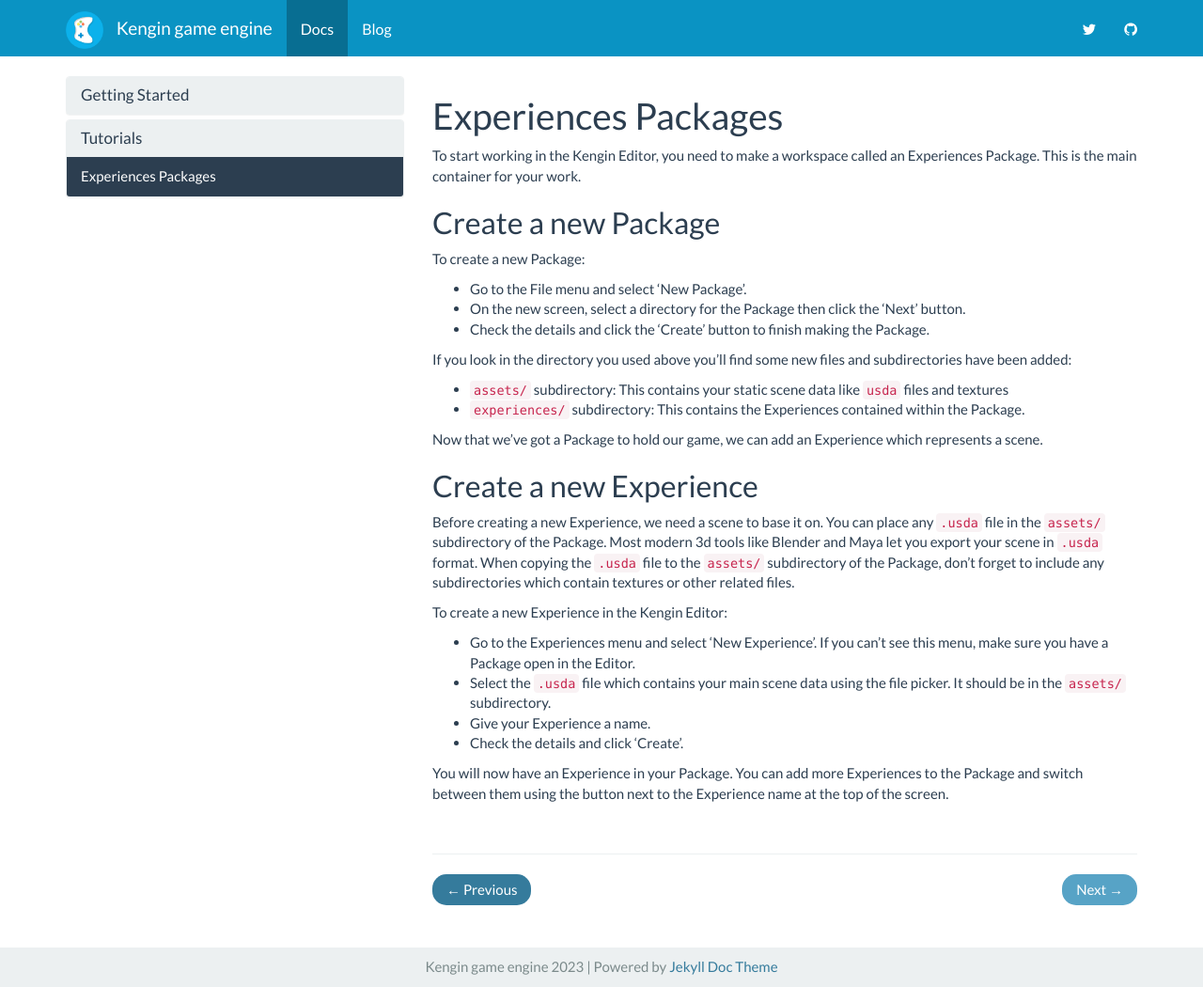
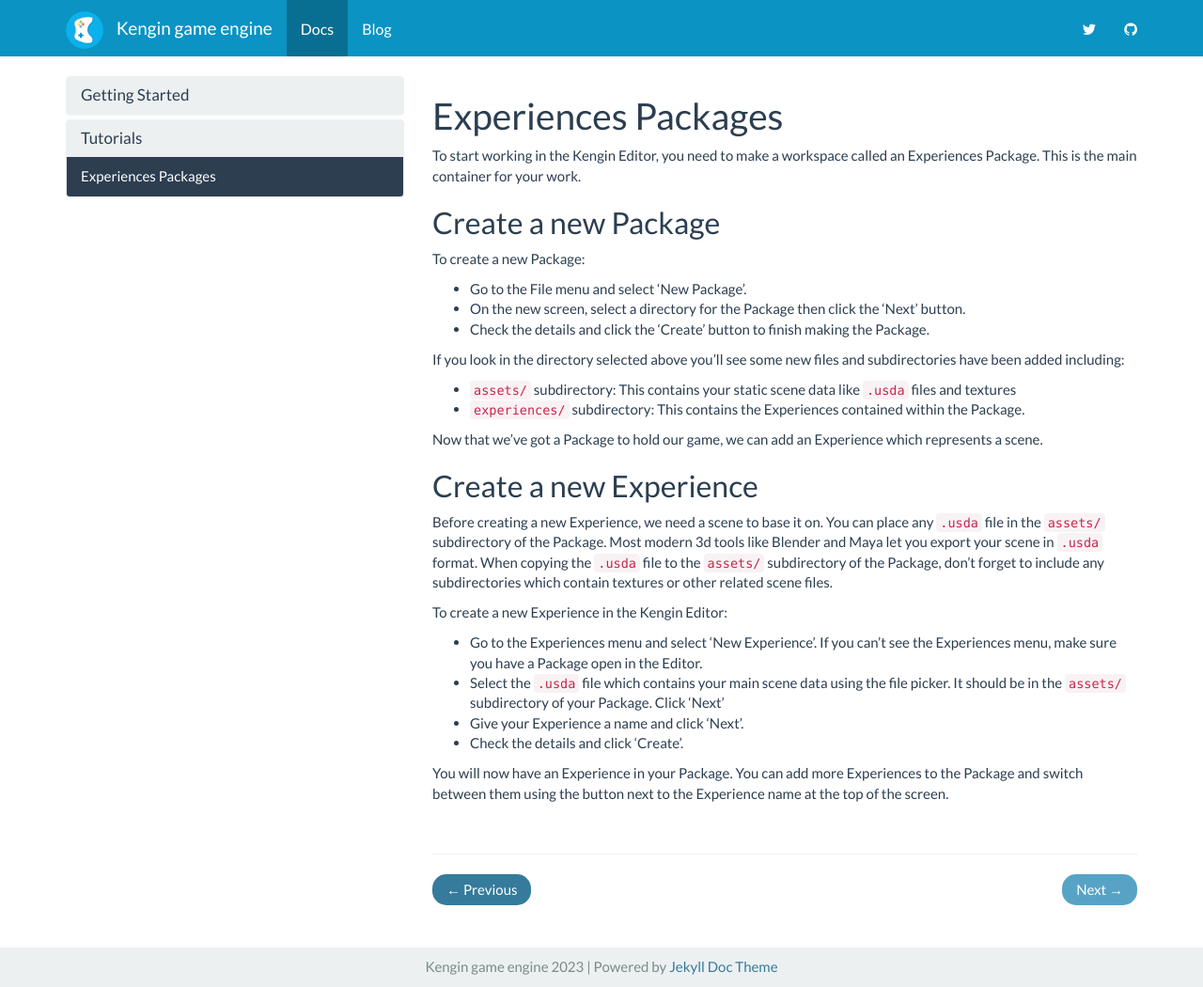
Before and after one commit to kengin-games/website, a Jekyll site: the page built from _docs/tutorials/tutorial1.md, in a window 1280 px wide and 1050 px high. Shown: the whole window at 94% size. Built offline with Jekyll 4.4.1, drawn with Linux system fonts in a browser that asks for light colours.

Commit message:
Minor text improvements to Packages tutorial.

```diff
--- a/_docs/tutorials/tutorial1.md
+++ b/_docs/tutorials/tutorial1.md
@@ -15,11 +15,11 @@
   button.
 - Check the details and click the 'Create' button to finish making the Package.
 
-If you look in the directory you used above you'll find some new files and
-subdirectories have been added:
+If you look in the directory selected above you'll see some new files and
+subdirectories have been added including:
 
-- `assets/` subdirectory: This contains your static scene data like `usda` files
-  and textures
+- `assets/` subdirectory: This contains your static scene data like `.usda`
+  files and textures
 - `experiences/` subdirectory: This contains the Experiences contained within
   the Package.
 
@@ -33,15 +33,16 @@
 modern 3d tools like Blender and Maya let you export your scene in `.usda`
 format. When copying the `.usda` file to the `assets/` subdirectory of the
 Package, don't forget to include any subdirectories which contain textures or
-other related files.
+other related scene files.
 
 To create a new Experience in the Kengin Editor:
 
-- Go to the Experiences menu and select 'New Experience'. If you can't see this
-  menu, make sure you have a Package open in the Editor.
+- Go to the Experiences menu and select 'New Experience'. If you can't see the
+  Experiences menu, make sure you have a Package open in the Editor.
 - Select the `.usda` file which contains your main scene data using the file
-  picker. It should be in the `assets/` subdirectory.
-- Give your Experience a name.
+  picker. It should be in the `assets/` subdirectory of your Package. Click
+  'Next'
+- Give your Experience a name and click 'Next'.
 - Check the details and click 'Create'.
 
 You will now have an Experience in your Package. You can add more Experiences
```
